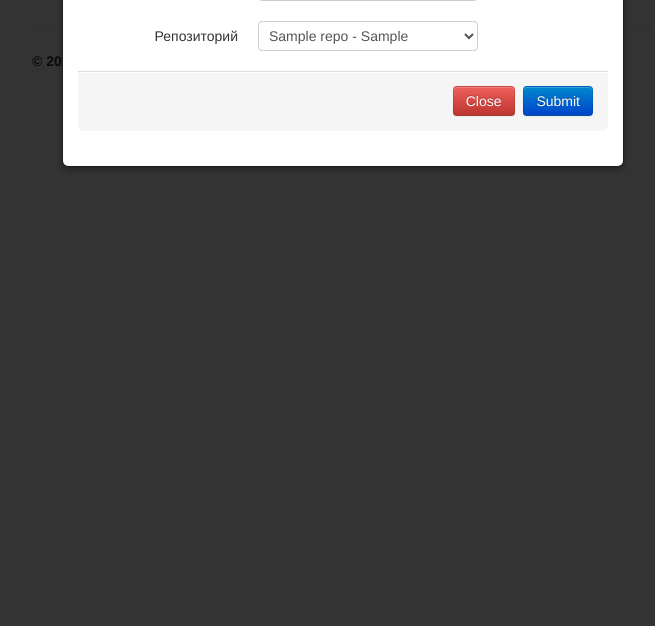
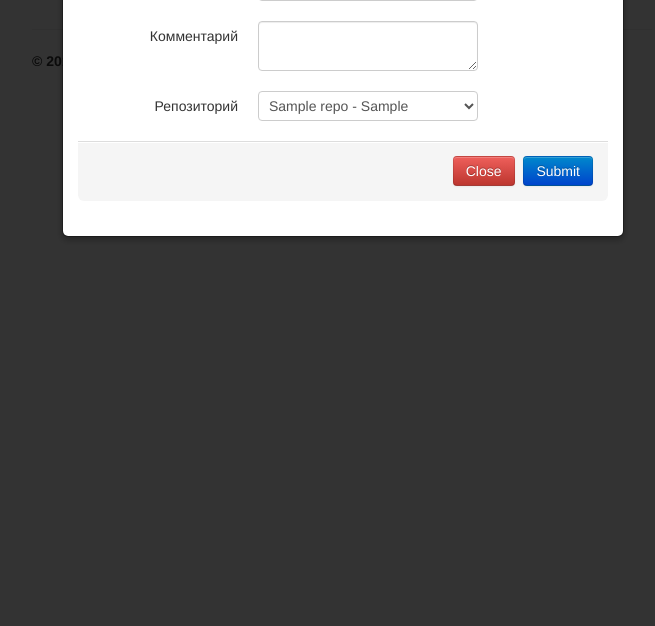
Before and after one commit to alexei38/repo, a Flask app: page /snapshot/ in a window 1280 px wide, after a click on "Add Snapshot". Shown: the part 174-800 px from the top of the page, without its empty margins (298-953 px from the left). Run offline with Flask 2, Linux system fonts and the light colour scheme; tables that the repository leaves empty hold one stand-in row (values such as "Sample post"); some libraries are stand-ins or nearby versions.

Commit message:
add field comment

```diff
--- a/app/forms.py
+++ b/app/forms.py
@@ -23,6 +23,7 @@ class RepoForm(Form):
 
 class SnapshotForm(Form):
     type = SelectField('type', choices=[('test', 'test'), ('master', 'master')])
+    comment = TextAreaField('comment')
     repo_id = QuerySelectField(query_factory=Repo.query.all,
                             get_pk=lambda a: a.id,
                             get_label=lambda a: "%s - %s" % (a.name, a.path))
--- a/app/templates/snapshot.html
+++ b/app/templates/snapshot.html
@@ -48,6 +48,13 @@
       </div>
 
       <div class="control-group">
+        <label class="control-label" for="comment">Комментарий</label>
+        <div class="controls">
+          {{form.comment()}}
+        </div>
+      </div>
+
+      <div class="control-group">
         <label class="control-label" for="repo_id">Репозиторий</label>
         <div class="controls">
           {{form.repo_id()}}
```
